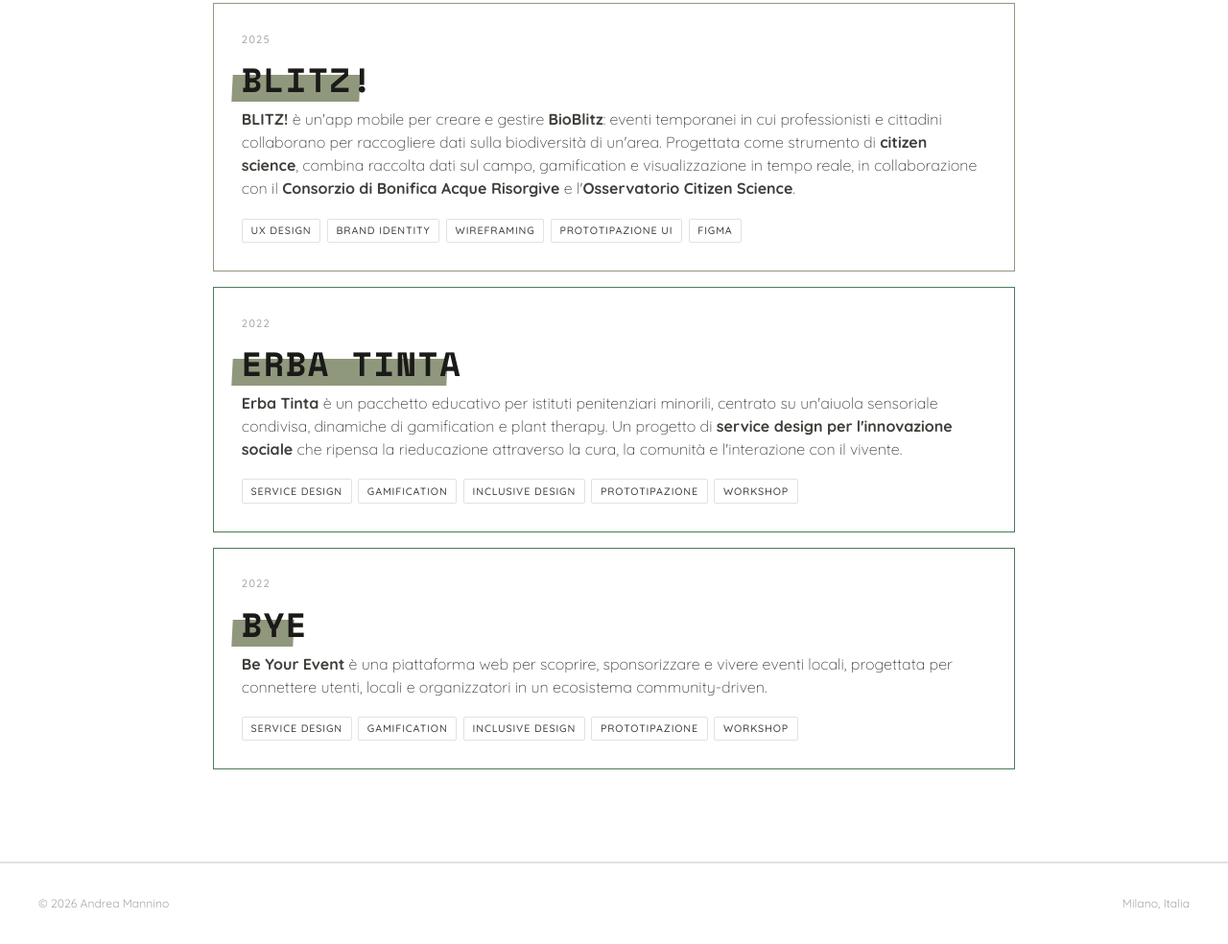
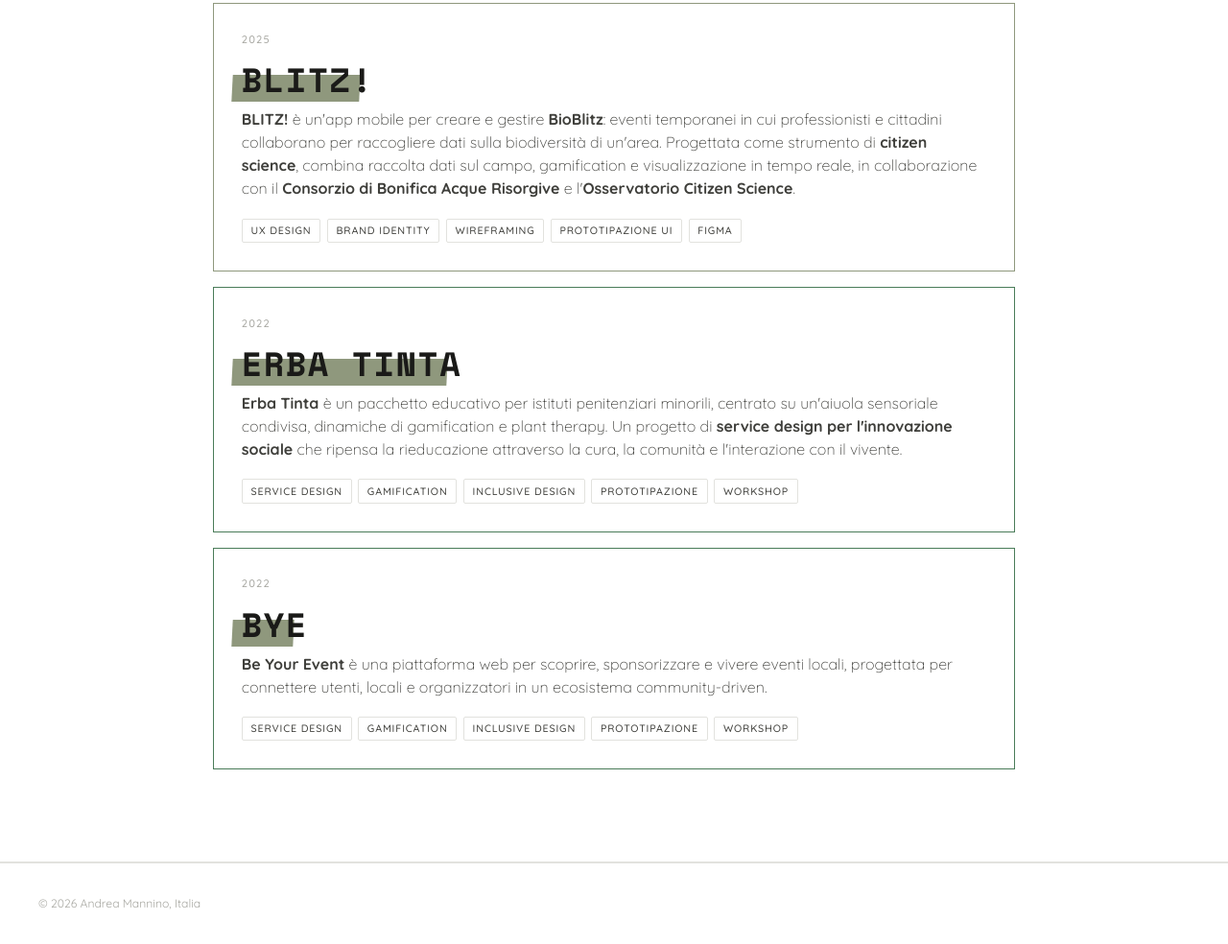
Before and after one commit to AndreaMannino/Portfolio_2026, a plain HTML site: page progetti.html in a window 1280 px wide. Shown: the part 408-1392 px from the top of the page at 96% size. Drawn offline with nearby package versions, Linux system fonts and the light colour scheme.

Commit message:
Update footer text with location information

```diff
--- a/progetti.html
+++ b/progetti.html
@@ -369,8 +369,7 @@
   <!-- ─── FOOTER ────────────────────────────────────────────── -->
 
   <footer>
-    <p>&#169; 2026 Andrea Mannino</p>
-    <p>Milano, Italia</p>
+    <p>&#169; 2026 Andrea Mannino, Italia</p>
   </footer>
 
   <script src="script.js"></script>
```
